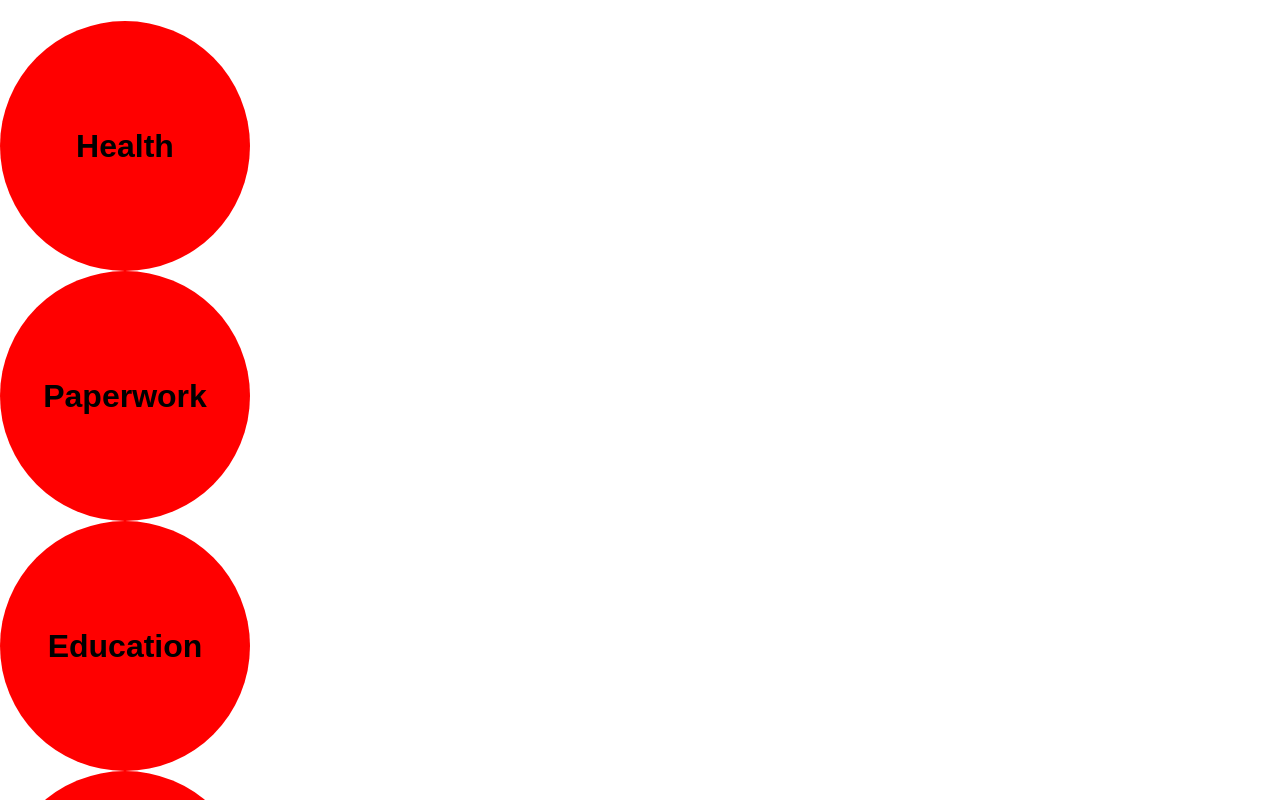
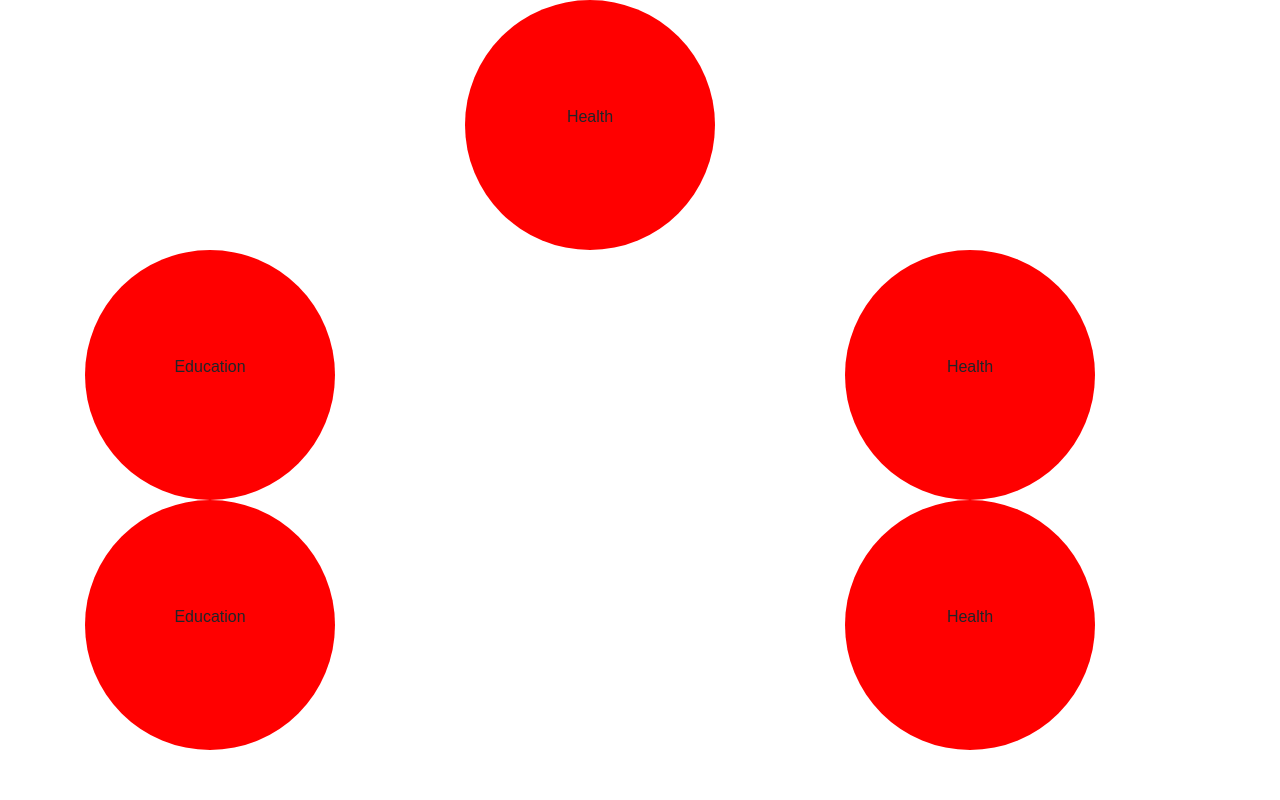
Before and after one commit to robzwolf/vhacks-2018, a React (Create React App) app in the folder frontend/: page / in a window 1280 px wide. Shown: the top 800 px of the page. Built offline with nearby package versions, Linux system fonts and the light colour scheme.

Commit message:
removed .idea folder

```diff
--- a/frontend/public/index.html
+++ b/frontend/public/index.html
@@ -10,6 +10,8 @@
     -->
     <link rel="manifest" href="%PUBLIC_URL%/manifest.json">
     <link rel="shortcut icon" href="%PUBLIC_URL%/favicon.ico">
+    <link rel="stylesheet" href="https://maxcdn.bootstrapcdn.com/bootstrap/4.0.0/css/bootstrap.min.css" integrity="sha384-Gn5384xqQ1aoWXA+058RXPxPg6fy4IWvTNh0E263XmFcJlSAwiGgFAW/dAiS6JXm" crossorigin="anonymous">
+
       <!--
         Notice the use of %PUBLIC_URL% in the tags above.
         It will be replaced with the URL of the `public` folder during the build.
--- a/frontend/src/Home.js
+++ b/frontend/src/Home.js
@@ -12,11 +12,33 @@
     render() {
         const categories = this.state.categories;
         return(
-            <h1>
-                {categories.map((category, i) =>
-                    <CategoryIcon title={categories[i]}/>
-                )}
-            </h1>
+            <div class="container">
+                <div class="row">
+                    <div className="col-sm"></div>
+                    <div class="col-sm">
+                        <CategoryIcon title="Health"/>
+                    </div>
+                    <div className="col-sm"></div>
+                </div>
+                <div className='row'>
+                    <div class="col-sm">
+                        <CategoryIcon title= "Education"/>
+                    </div>
+                    <div className="col-sm"></div>
+                    <div class="col-sm">
+                        <CategoryIcon title= "Health"/>
+                    </div>
+                </div>
+                <div className="row">
+                    <div class="col-sm">
+                        <CategoryIcon title= "Education"/>
+                    </div>
+                    <div className="col-sm"></div>
+                    <div class="col-sm">
+                        <CategoryIcon title= "Health"/>
+                    </div>
+                </div>
+                </div>
         )
     }
 }
```
Also changed, not shown: 1 other file (tests, documents, lock files or other folders). Lines whose indentation alone changed are shown as unchanged.
